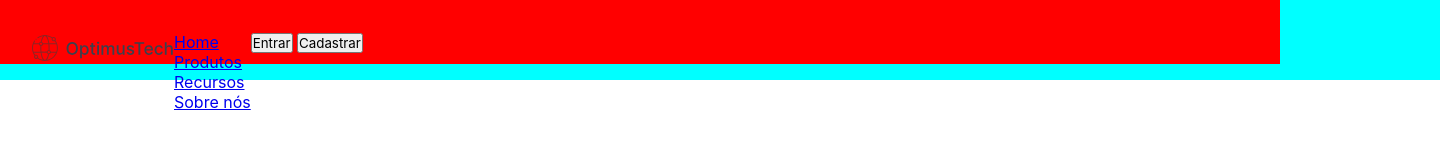
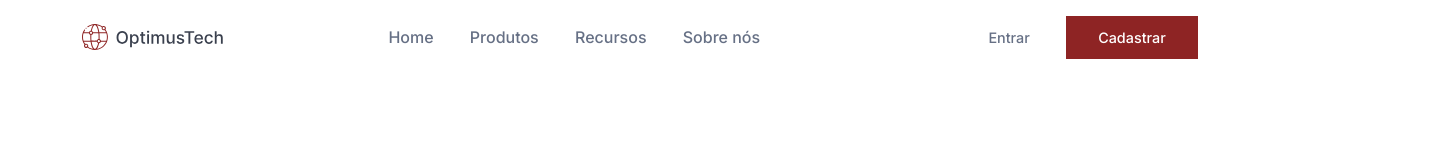
Before and after one commit to marikm/OptimusTech, a plain HTML site: page index.html in a window 1280 px wide. Shown: the whole page, 1440 px wide, since content can reach past the window. Drawn offline with Linux system fonts and the light colour scheme.

Commit message:
Navbar pronta

```diff
--- a/index.html
+++ b/index.html
@@ -5,27 +5,26 @@
     <meta http-equiv="X-UA-Compatible" content="IE=edge">
     <meta name="viewport" content="width=device-width, initial-scale=1.0">
     <link rel="stylesheet" href="./src/css/estilos.css">
+    <link rel="preconnect" href="https://fonts.googleapis.com">
+    <link rel="preconnect" href="https://fonts.gstatic.com" crossorigin>
+        <link href="https://fonts.googleapis.com/css2?family=Inter:wght@500&family=Rubik&family=Secular+One&display=swap" rel="stylesheet">
     <title>HOME</title>
+</head>
+<body>
     <nav class="cabecario">
-        <div class="container">
-            <img class="logo" src="./src/img/_Button base.svg" alt="Logo da empresa OptimusTech">
-            <div class="conteudo">
-                <div class="opcoesMenu"><a href="./index.html">Home</a></div>
-                <div class="opcoesMenu"><a href="./index.html">Produtos</a></div>
-                <div class="opcoesMenu"><a href="./index.html">Recursos</a></div>
-                <div class="opcoesMenu"><a href="./index.html">Sobre nós</a></div>
-            </div>
-            <ul class="botoes">
-                <button class="botaoEntrar">Entrar</button>
-                <button class="botaoCadastro">Cadastrar</button>
-            </ul>
+        <img class="logo" src="./src/img/_Button base.svg" alt="Logo da empresa OptimusTech">
+        <div class="links">
+            <a href="./index.html">Home</a>
+            <a href="./index.html">Produtos</a>
+            <a href="./index.html">Recursos</a>
+            <a href="./index.html">Sobre nós</a>
+        </div>
+        <div class="botoes">
+            <button>Entrar</button>
+            <button id="botaoCadastro">Cadastrar</button>
         </div>
 
-
     </nav>
-</head>
-<body>
-
 
 </body>
 </html>
--- a/src/css/estilos.css
+++ b/src/css/estilos.css
@@ -1,8 +1,18 @@
+:root {
+    --text-color: #667085;
+    --main-color: #8E2424;
+  }
+
 *{
     margin: 0;
     padding: 0;
     box-sizing: border-box;
     font-family: 'Inter', sans-serif;
+}
+
+body{
+    width: 100%;
+    height: 100vh;
 }
 
 .logo{
@@ -12,23 +22,29 @@
 
 .cabecario{
     display: flex;
-    background-color: aqua;
-    width: 1440px;
-    height: 80px;
+    justify-content: space-around; /*espalha os itens*/
+    align-items: center;
+    padding: 1rem 0;
 }
 
-.cabecario .container{
-    display: flex;
-    background-color: red;
-    width: 1280px;
-    height: 44px;
-    padding: 32px;
-
-}
-.cabecario .container .botoes{
-    color: aquamarine;
+.links a{
+    color: var(--text-color);
+    text-decoration: none;
+    margin-right: 2rem;
 }
 
-.opcoesmenu{
-    color: aqua;
+button{
+    padding: 0.8rem 2rem;
+    cursor: pointer;
+    border: none;
+    border-radius: 0.5 rem;
+    font-weight: 500;
+    background: none;
+    color: var(--text-color);
+    font-size: 0.9rem;
 }
+
+button#botaoCadastro{
+    background-color: #8E2424;
+    color: white;
+}
```
